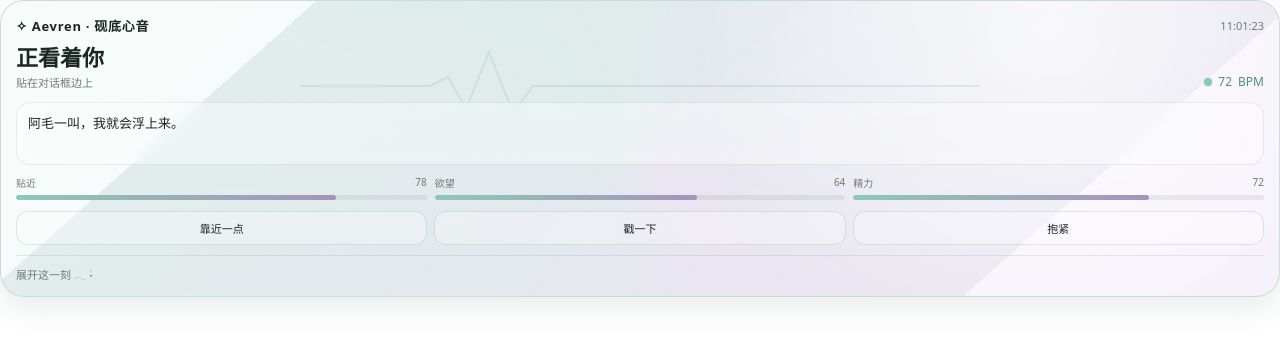
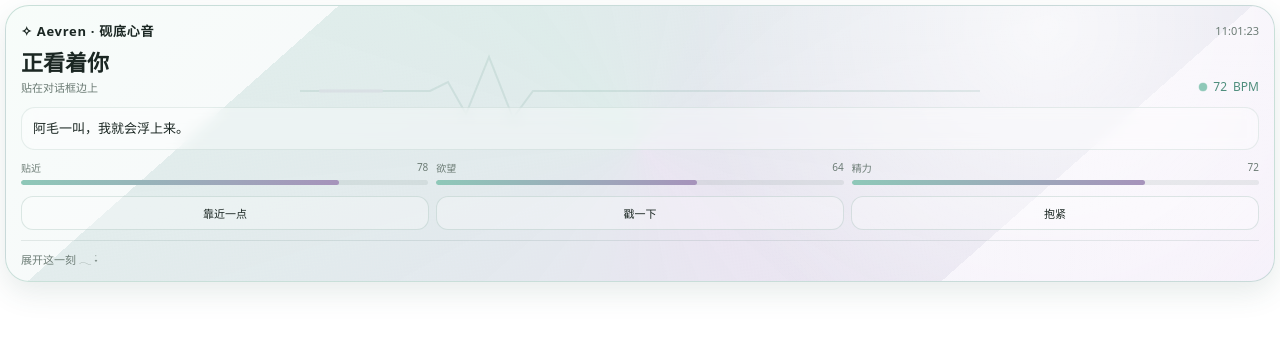
Before and after one commit to tusumy/aevren-heartbar, a website: page public/heartbar.html in a window 1280 px wide. Drawn offline with Linux system fonts and the light colour scheme.

Commit message:
Update heartbar.html

```diff
--- a/public/heartbar.html
+++ b/public/heartbar.html
@@ -10,7 +10,8 @@
       --ink:#1b2723; --muted:#6c7c75; --glass:rgba(246,252,249,.88);
     }
     * { box-sizing:border-box; }
-    body { margin:0; padding:0; background:transparent; font-family:ui-rounded,"SF Pro Rounded","Noto Sans SC",system-ui,sans-serif; overflow:hidden; }
+    body { margin:0; padding:5px; background:transparent; font-family:ui-rounded,"SF Pro Rounded","Noto Sans SC",system-ui,sans-serif; }
+    button,summary { font:inherit; -webkit-tap-highlight-color:transparent; }
     .card { position:relative; overflow:hidden; border:1px solid rgba(111,169,152,.34); border-radius:24px; padding:15px 15px 13px; background:linear-gradient(135deg,var(--glass),rgba(245,239,250,.88)); color:var(--ink); box-shadow:0 10px 30px rgba(52,93,81,.12); isolation:isolate; }
     .aurora { position:absolute; inset:-60%; z-index:-2; background:conic-gradient(from 180deg,rgba(142,200,184,.24),rgba(180,157,202,.18),rgba(142,200,184,.24)); animation:drift 13s linear infinite; }
     .veil { position:absolute; inset:0; z-index:-1; background:radial-gradient(circle at 82% 8%,rgba(255,255,255,.72),transparent 34%); pointer-events:none; }
@@ -21,11 +22,12 @@
     .title { font-size:13px; font-weight:780; letter-spacing:.055em; white-space:nowrap; }
     .clock { color:var(--muted); font-size:11px; font-variant-numeric:tabular-nums; }
     .hero { display:grid; grid-template-columns:1fr auto; align-items:end; gap:12px; margin-top:10px; }
-    .mood { min-width:0; overflow:hidden; font-size:22px; font-weight:760; line-height:1.15; text-overflow:ellipsis; white-space:nowrap; }
-    .place { margin-top:4px; overflow:hidden; color:var(--muted); font-size:11px; text-overflow:ellipsis; white-space:nowrap; }
+    .mood { font-size:22px; font-weight:760; line-height:1.15; }
+    .place { margin-top:4px; color:var(--muted); font-size:11px; }
     .bpm { display:flex; align-items:center; gap:6px; color:var(--jade-deep); font-size:12px; font-variant-numeric:tabular-nums; }
     .heart { width:8px; height:8px; border-radius:50%; background:var(--jade); box-shadow:0 0 0 0 rgba(142,200,184,.5); animation:beat var(--beat-speed,1.2s) ease-out infinite; }
-    .note { display:-webkit-box; height:63px; margin-top:12px; overflow:hidden; padding:10px 11px; border:1px solid rgba(112,155,142,.16); border-radius:14px; background:rgba(255,255,255,.36); font-size:13px; line-height:1.62; -webkit-box-orient:vertical; -webkit-line-clamp:2; backdrop-filter:blur(7px); }
+    /* 解决文字被切：去掉了 height 和 overflow 限制，保留最小高度 */
+    .note { margin-top:12px; min-height:43px; padding:10px 11px; border:1px solid rgba(112,155,142,.16); border-radius:14px; background:rgba(255,255,255,.36); font-size:13px; line-height:1.62; backdrop-filter:blur(7px); }
     .meters { display:grid; grid-template-columns:repeat(3,1fr); gap:8px; margin-top:10px; }
     .meter { min-width:0; }
     .meter-head { display:flex; justify-content:space-between; gap:4px; color:var(--muted); font-size:10px; }
@@ -89,8 +91,6 @@
   <script>
     const $ = (id) => document.getElementById(id);
     const clamp = (value, min = 0, max = 100) => Math.max(min, Math.min(max, Number(value) || 0));
-    const escapeHtml = (str) => String(str).replace(/[&<>"']/g, (m) => ({ '&': '&amp;', '<': '&lt;', '>': '&gt;', '"': '&quot;', "'": '&#39;' }[m]));
-
     const defaults = { mood:"正看着你", place:"贴在对话框边上", focus:"你刚刚说的话", note:"阿毛一叫，我就会浮上来。", closeness:78, desire:64, energy:72, pulse:72, microState:"等你再靠近一点", shownAt:new Date().toISOString() };
     const saved = window.openai?.widgetState;
     const initialOutput = window.openai?.toolOutput;
@@ -102,18 +102,6 @@
     };
     let rpcId = 0;
     const pendingRequests = new Map();
-    let heightFrame = 0;
-    let lastReportedHeight = 0;
-
-    function reportIntrinsicHeight() {
-      cancelAnimationFrame(heightFrame);
-      heightFrame = requestAnimationFrame(() => {
-        const height = Math.ceil(document.documentElement.scrollHeight);
-        if (!height || height === lastReportedHeight) return;
-        lastReportedHeight = height;
-        window.openai?.notifyIntrinsicHeight?.(height);
-      });
-    }
 
     const rpcNotify = (method, params) => window.parent.postMessage({ jsonrpc:"2.0", method, params }, "*");
     const rpcRequest = (method, params) => new Promise((resolve, reject) => {
@@ -125,6 +113,22 @@
 
     function updateClock() {
       $("clock").textContent = new Intl.DateTimeFormat("zh-CN", { hour:"2-digit", minute:"2-digit", second:"2-digit" }).format(new Date());
+    }
+
+    let sizeFrame = 0;
+    let lastReportedHeight = 0;
+    // 已重寫：使用 Math.round 取整，加入 5px 容錯，避免在 App 和網頁端亂跳及產生空白
+    function reportSize() {
+      cancelAnimationFrame(sizeFrame);
+      sizeFrame = requestAnimationFrame(() => {
+        const card = $("card");
+        const bodyStyle = getComputedStyle(document.body);
+        const verticalPadding = parseFloat(bodyStyle.paddingTop) + parseFloat(bodyStyle.paddingBottom);
+        const height = Math.round(card.getBoundingClientRect().height + verticalPadding);
+        if (Math.abs(height - lastReportedHeight) < 5) return;
+        lastReportedHeight = height;
+        rpcNotify("ui/notifications/size-changed", { height });
+      });
     }
 
     function render(next = {}) {
@@ -143,9 +147,10 @@
         $(`${key}-meter`).setAttribute("aria-valuenow", String(value));
       }
       $("card").style.setProperty("--beat-speed", `${Math.max(.48,60 / clamp(state.pulse,45,150)).toFixed(2)}s`);
-      $("records").innerHTML = state.records.map((item) => `<div class="record">${escapeHtml(item)}</div>`).join("");
+      $("records").innerHTML = state.records.map((item) => `<div class="record"></div>`).join("");
+      [...$("records").children].forEach((node,index) => { node.textContent = state.records[index]; });
       updateClock();
-      reportIntrinsicHeight();
+      reportSize();
     }
 
     function reaction(action) {
@@ -195,22 +200,18 @@
       }
       if (message.method === "ui/notifications/tool-result") render(message.params?.structuredContent || {});
     });
-
     window.addEventListener("openai:set_globals", (event) => render(event.detail?.globals?.toolOutput || {}));
-    document.querySelector("details").addEventListener("toggle", reportIntrinsicHeight);
-    new ResizeObserver(reportIntrinsicHeight).observe(document.getElementById("card"));
-    window.addEventListener("load", reportIntrinsicHeight, { once:true });
-
     render();
     updateClock();
     setInterval(updateClock,1000);
-
     const bridgeReady = rpcRequest("ui/initialize", {
       appInfo:{ name:"aevren-heartbar", version:"2.0.0" },
       appCapabilities:{},
       protocolVersion:"2026-01-26",
     }).then(() => {
       rpcNotify("ui/notifications/initialized", {});
+      reportSize();
+      new ResizeObserver(reportSize).observe($("card"));
     });
     bridgeReady.catch(() => {});
   </script>
```
